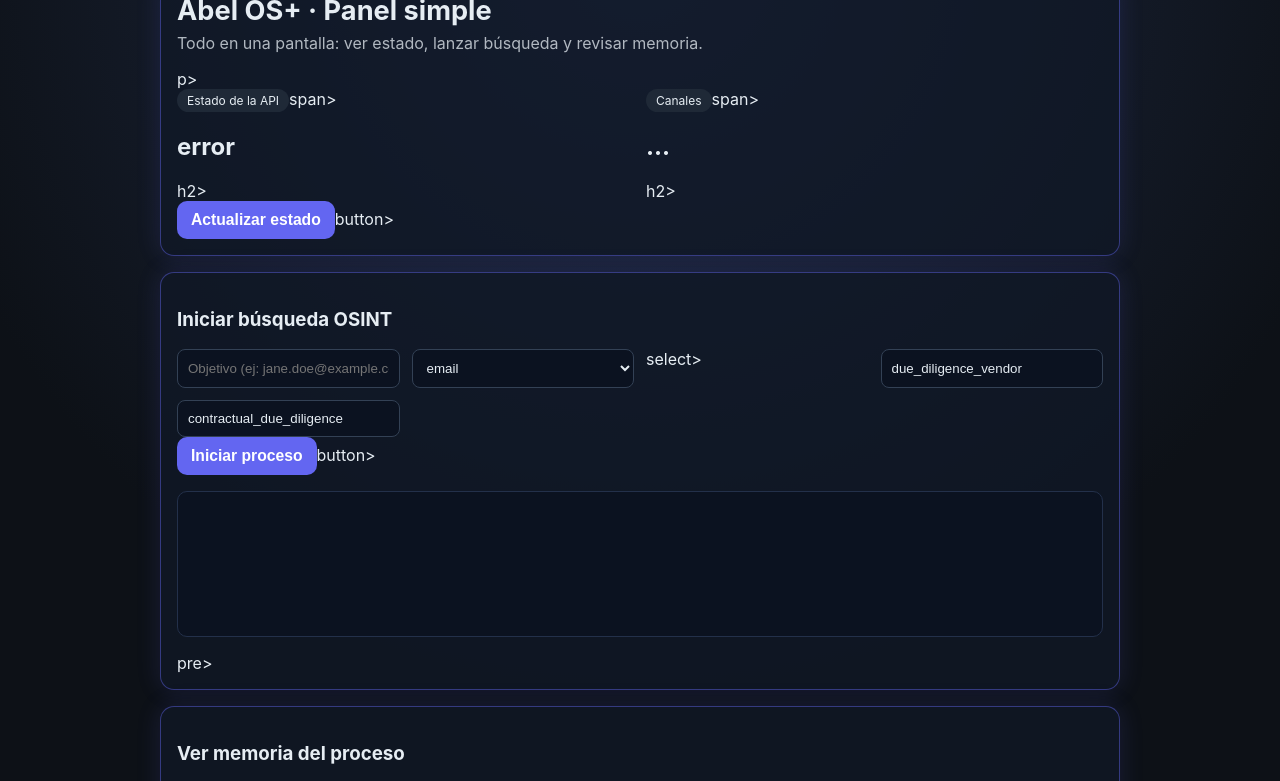
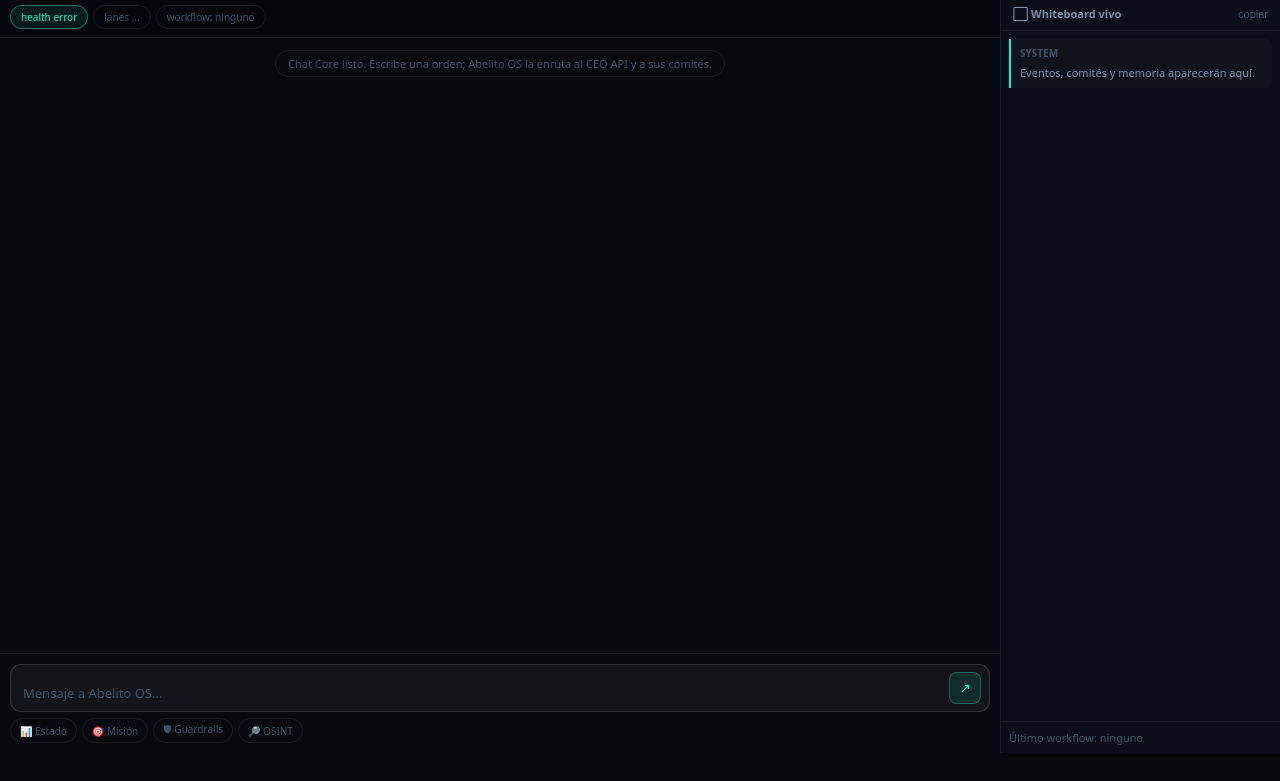
Before and after one commit to Merc98/Abelito-OS, a plain HTML site: page apps/ceo_api/dashboard/index.html in a window 1280 px wide. Shown: the part 47-828 px from the top of the page. After the commit the page ends 800 px from the top, so only its background shows below. Drawn offline with Linux system fonts and the light colour scheme; no server answers.

Commit message:
feat(dashboard): make Abelito OS chat-first

```diff
--- a/apps/ceo_api/dashboard/index.html
+++ b/apps/ceo_api/dashboard/index.html
@@ -1,160 +1,86 @@
 <!doctype html>
 <html lang="es">
 <head>
-      <meta charset="UTF-8" />
-      <meta name="viewport" content="width=device-width, initial-scale=1.0" />
-      <title>Abel OS+ Dashboard</title>
+  <meta charset="utf-8" />
+  <meta name="viewport" content="width=device-width,initial-scale=1" />
+  <title>Abelito OS · Chat</title>
   <style>
-          :root { color-scheme: dark; }
-          body {
-                  margin: 0;
-                  font-family: Inter, system-ui, -apple-system, Segoe UI, Roboto, sans-serif;
-                  background: radial-gradient(circle at top, #1f2a44 0%, #0d1117 55%);
-                  color: #e6edf3;
-                  font-size: 16px;
-          }
-          .wrap { max-width: 960px; margin: 0 auto; padding: 24px; }
-          .card {
-                  background: rgba(17, 24, 39, 0.75);
-                  border: 1px solid rgba(99, 102, 241, 0.45);
-                  border-radius: 14px;
-                  padding: 16px;
-                  margin-bottom: 16px;
-                  box-shadow: 0 0 24px rgba(99, 102, 241, 0.15);
-          }
-          h1 { margin: 0 0 6px; font-weight: 700; font-size: 1.7rem; }
-          .sub { opacity: 0.75; margin-top: 0; }
-          .grid { display: grid; grid-template-columns: repeat(auto-fit, minmax(220px, 1fr)); gap: 12px; }
-          button {
-                  background: #6366f1;
-                  border: 0;
-                  color: #fff;
-                  border-radius: 10px;
-                  padding: 10px 14px;
-                  cursor: pointer;
-                  font-weight: 600;
-                  font-size: 0.98rem;
-          }
-          input, select {
-                  width: 100%;
-                  box-sizing: border-box;
-                  background: #0b1220;
-                  color: #e6edf3;
-                  border: 1px solid #334155;
-                  border-radius: 8px;
-                  padding: 10px;
-          }
-          pre {
-                  background: #0b1220;
-                  border-radius: 10px;
-                  padding: 12px;
-                  overflow: auto;
-                  border: 1px solid #23304a;
-                  min-height: 120px;
-          }
-          .pill {
-                  display: inline-block;
-                  padding: 4px 10px;
-                  border-radius: 999px;
-                  font-size: 12px;
-                  background: #1f2937;
-          }
+    *{box-sizing:border-box;margin:0;padding:0}
+    :root{--bg:#07090f;--bg2:#0b0e1a;--bg3:#0f1220;--t:#d0dce8;--t2:#7a90a8;--t3:#3d5268;--ac:#00ffcc;--re:#ff4466;--am:#ffaa00;--bl:#4499ff;--gr:#00cc88;--pu:#bb77ff;--b:rgba(255,255,255,.07);--b2:rgba(255,255,255,.13)}
+    html,body{height:100%;overflow:hidden;background:var(--bg);color:var(--t);font-family:system-ui,-apple-system,sans-serif}
+    #shell{display:grid;grid-template-rows:44px 1fr;height:100vh}
+    #topbar{background:var(--bg2);border-bottom:1px solid var(--b);display:flex;align-items:center;padding:0 8px;gap:8px;overflow-x:auto}
+    .tb-logo{font-size:11px;font-weight:800;color:var(--ac);letter-spacing:.15em;padding:0 12px 0 4px;white-space:nowrap;border-right:1px solid var(--b)}
+    .tb-tab{display:flex;align-items:center;gap:7px;padding:0 14px;height:44px;border-right:1px solid var(--b);white-space:nowrap;font-size:12px;color:var(--t2);position:relative;user-select:none}
+    .tb-tab.on{background:var(--bg3);color:var(--t)}.tb-tab.on::after{content:'';position:absolute;bottom:0;left:0;right:0;height:2px;background:var(--ac)}
+    .tb-dot{width:8px;height:8px;border-radius:50%;flex-shrink:0}.spacer{flex:1}.status{font-size:11px;color:var(--t3)}
+    #main{display:grid;grid-template-columns:1fr 280px;overflow:hidden}
+    #chat-panel{display:flex;flex-direction:column;height:100%;background:var(--bg)}
+    #meta-bar{padding:8px 10px;border-bottom:1px solid var(--b);background:rgba(0,0,0,.2);display:flex;gap:5px;align-items:center;flex-wrap:wrap;flex-shrink:0}
+    .pill{padding:4px 10px;border-radius:20px;border:1px solid var(--b);font-size:10px;color:var(--t3);background:transparent;white-space:nowrap}.pill.on{border-color:rgba(0,255,204,.4);background:rgba(0,255,204,.08);color:var(--ac)}
+    #msgs{flex:1;overflow-y:auto;padding:12px;display:flex;flex-direction:column;gap:8px}#msgs::-webkit-scrollbar{width:3px}#msgs::-webkit-scrollbar-thumb{background:var(--t3);border-radius:2px}
+    .bbl{font-size:13px;line-height:1.75;max-width:88%;word-break:break-word;animation:fi .2s}.bbl-u{align-self:flex-end;background:rgba(255,255,255,.07);border:1px solid var(--b2);border-radius:12px 12px 3px 12px;padding:10px 13px}.bbl-a{align-self:flex-start;background:rgba(0,255,204,.06);border:1px solid rgba(0,255,204,.14);border-radius:12px 12px 12px 3px;padding:10px 13px;color:var(--t2);white-space:pre-wrap;max-width:96%}.bbl-sys{align-self:center;font-size:11px;color:var(--t3);border:1px solid var(--b);border-radius:20px;padding:3px 12px;text-align:center}.bbl-exec{align-self:flex-start;font-size:12px;color:var(--ac);border-left:2px solid var(--ac);padding:6px 10px;background:rgba(0,255,204,.04);border-radius:0 7px 7px 0;max-width:96%;white-space:pre-wrap}.bbl-hdr{font-size:10px;color:var(--t3);margin-bottom:4px;font-weight:700;letter-spacing:.05em}
+    .typing-ind{display:inline-flex;gap:4px;padding:3px 0}.typing-ind span{width:5px;height:5px;border-radius:50%;background:var(--t3);animation:ty 1.1s infinite}.typing-ind span:nth-child(2){animation-delay:.18s}.typing-ind span:nth-child(3){animation-delay:.36s}@keyframes ty{0%,60%,100%{transform:translateY(0)}30%{transform:translateY(-5px)}}
+    #send-bar{padding:10px;border-top:1px solid var(--b);flex-shrink:0}#send-row{display:flex;gap:7px;align-items:flex-end;background:rgba(255,255,255,.05);border:1px solid var(--b2);border-radius:11px;padding:7px 8px 7px 12px;transition:.18s}#send-row:focus-within{border-color:rgba(0,255,204,.3)}#msg-in{flex:1;background:transparent;border:none;color:var(--t);font-size:13px;resize:none;outline:none;max-height:90px;min-height:20px;font-family:inherit;line-height:1.6}#msg-in::placeholder{color:var(--t3)}#send-btn{width:32px;height:32px;border-radius:8px;background:rgba(0,255,204,.1);border:1px solid rgba(0,255,204,.3);color:var(--ac);font-size:14px;cursor:pointer;display:flex;align-items:center;justify-content:center;flex-shrink:0;transition:.13s}#send-btn:hover{background:rgba(0,255,204,.2)}
+    #cmd-row{margin-top:6px;display:flex;gap:5px;flex-wrap:wrap}.qcmd{font-size:10px;padding:3px 9px;border-radius:20px;border:1px solid var(--b);color:var(--t3);cursor:pointer;transition:.12s;background:transparent;font-family:inherit;white-space:nowrap}.qcmd:hover{border-color:var(--ac);color:var(--ac)}
+    #side{background:var(--bg2);border-left:1px solid var(--b);display:flex;flex-direction:column;overflow:hidden}.side-h{padding:9px 12px;border-bottom:1px solid var(--b);display:flex;align-items:center;justify-content:space-between;flex-shrink:0}.side-title{font-size:11px;font-weight:700;color:var(--t2)}#wb{flex:1;overflow-y:auto;padding:8px;display:flex;flex-direction:column;gap:5px}.wb-item{border-left:2px solid var(--ac);padding:6px 9px;font-size:11px;line-height:1.65;border-radius:0 6px 6px 0;background:rgba(255,255,255,.02);animation:fi .2s;color:var(--t2)}.wb-h{font-size:10px;color:var(--t3);margin-bottom:2px;font-weight:700}.smallbtn{background:none;border:none;color:var(--t3);cursor:pointer;font-size:11px}#wf-box{padding:8px;border-top:1px solid var(--b);font-size:11px;color:var(--t3)}
+    @keyframes fi{from{opacity:0;transform:translateY(4px)}}@media(max-width:760px){#main{grid-template-columns:1fr}#side{display:none}.tb-tab{padding:0 10px}.status{display:none}}
   </style>
 </head>
 <body>
-      <div class="wrap">
-            <div class="card">
-                    <h1>Abel OS+ · Panel simple</h1>
-                  <p class="sub">Todo en una pantalla: ver estado, lanzar búsqueda y revisar memoria.</p>p>
-                  <div class="grid">
-                          <div><span class="pill">Estado de la API</span>span><h2 id="health">...</h2>h2></div>
-                          <div><span class="pill">Canales</span>span><h2 id="lanes">...</h2>h2></div>
+<div id="shell">
+  <div id="topbar">
+    <div class="tb-logo">◈ ABELITO OS</div>
+    <div class="tb-tab on"><span class="tb-dot" style="background:var(--pu)"></span>Chat Core</div>
+    <div class="tb-tab"><span class="tb-dot" style="background:var(--bl)"></span>Comités</div>
+    <div class="tb-tab"><span class="tb-dot" style="background:var(--gr)"></span>Memoria</div>
+    <div class="spacer"></div>
+    <div class="status" id="api-status">API: conectando...</div>
   </div>
-                  <button id="refresh">Actualizar estado</button>button>
+  <div id="main">
+    <div id="chat-panel">
+      <div id="meta-bar">
+        <span class="pill on" id="p-health">health ...</span>
+        <span class="pill" id="p-lanes">lanes ...</span>
+        <span class="pill" id="p-wf">workflow: ninguno</span>
       </div>
-
-          <div class="card">
-                  <h3>Iniciar búsqueda OSINT</h3>
-                <div class="grid">
-                        <input id="target" placeholder="Objetivo (ej: jane.doe@example.com)" />
-                        <select id="targetType">
-                                  <option>email</option><option>username</option><option>domain</option>
-                                  <option>phone</option><option>plate</option><option>image</option>
-                        </select>select>
-                        <input id="purpose" placeholder="Motivo de búsqueda" value="due_diligence_vendor" />
-                        <input id="legal" placeholder="Base legal o consentimiento" value="contractual_due_diligence" />
+      <div id="msgs">
+        <div class="bbl bbl-sys">Chat Core listo. Escribe una orden; Abelito OS la enruta al CEO API y a sus comités.</div>
       </div>
-                <button id="start">Iniciar proceso</button>button>
-                <pre id="startOut"></pre>pre>
+      <div id="send-bar">
+        <div id="send-row">
+          <textarea id="msg-in" rows="1" placeholder="Mensaje a Abelito OS..." oninput="rsz(this)" onkeydown="kd(event)"></textarea>
+          <button id="send-btn" onclick="sendMsg()">↗</button>
         </div>
-
-          <div class="card">
-                <h3>Ver memoria del proceso</h3>
-                <input id="workflowId" placeholder="ID del proceso (workflow_id)" />
-                <button id="loadMem">Cargar memoria</button>button>
-                <pre id="memoryOut"></pre>pre>
+        <div id="cmd-row">
+          <button class="qcmd" onclick="qi('Dame estado del sistema, comités, lanes y memoria reciente')">📊 Estado</button>
+          <button class="qcmd" onclick="qi('Crea una misión coordinada y asígnala a los comités correctos: ')">🎯 Misión</button>
+          <button class="qcmd" onclick="qi('Revisa guardrails, riesgos y próximos pasos seguros para: ')">🛡 Guardrails</button>
+          <button class="qcmd" onclick="qi('Inicia flujo OSINT RECOMMEND_ONLY para un dominio público con base legal documentada')">🔎 OSINT</button>
         </div>
       </div>
-
+    </div>
+    <aside id="side">
+      <div class="side-h"><span class="side-title">⬜ Whiteboard vivo</span><button class="smallbtn" onclick="copyWb()">copiar</button></div>
+      <div id="wb"><div class="wb-item"><div class="wb-h">SYSTEM</div>Eventos, comités y memoria aparecerán aquí.</div></div>
+      <div id="wf-box">Último workflow: <span id="last-wf">ninguno</span></div>
+    </aside>
+  </div>
+</div>
 <script>
-          async function j(url, options) {
-                  const r = await fetch(url, options);
-                  const data = await r.json();
-                  if (!r.ok) throw new Error(JSON.stringify(data));
-                  return data;
-          }
-
-          async function refresh() {
-                  try {
-                            const health = await j('/health');
-                            const lanes = await j('/v1/lanes');
-                            document.getElementById('health').textContent = health.status;
-                            document.getElementById('lanes').textContent = Object.keys(lanes).length + ' canales';
-                  } catch (e) {
-                            document.getElementById('health').textContent = 'error';
-                  }
-          }
-
-          document.getElementById('refresh').onclick = refresh;
-
-          document.getElementById('start').onclick = async () => {
-                  const payload = {
-                            target: document.getElementById('target').value.trim(),
-                            target_type: document.getElementById('targetType').value,
-                            purpose: document.getElementById('purpose').value.trim(),
-                            consent_or_legal_basis: document.getElementById('legal').value.trim(),
-                            mode: 'RECOMMEND_ONLY'
-                  };
-                  try {
-                            const out = await j('/v1/osint/start', {
-                                        method: 'POST',
-                                        headers: { 'Content-Type': 'application/json' },
-                                        body: JSON.stringify(payload)
-                            });
-                            document.getElementById('startOut').textContent = JSON.stringify(out, null, 2);
-                            document.getElementById('workflowId').value = out.workflow_id;
-                  } catch (e) {
-                            document.getElementById('startOut').textContent = String(e);
-                  }
-          };
-
-          document.getElementById('loadMem').onclick = async () => {
-                  const wf = document.getElementById('workflowId').value.trim();
-                  if (!wf) return;
-                  try {
-                            const out = await j('/v1/memory/' + encodeURIComponent(wf));
-                            document.getElementById('memoryOut').textContent = JSON.stringify(out, null, 2);
-                  } catch (e) {
-                            document.getElementById('memoryOut').textContent = String(e);
-                  }
-          };
-
-          refresh();
+let lastWorkflow=null;
+async function j(url,options){const r=await fetch(url,options);const data=await r.json();if(!r.ok)throw new Error(JSON.stringify(data));return data;}
+async function refresh(){try{const h=await j('/health');const lanes=await j('/v1/lanes');document.getElementById('api-status').textContent='API: '+h.status;document.getElementById('p-health').textContent='health '+h.status;document.getElementById('p-lanes').textContent=Object.keys(lanes).length+' lanes';}catch(e){document.getElementById('api-status').textContent='API: error';document.getElementById('p-health').textContent='health error';}}
+function committeeFor(text){const t=text.toLowerCase();if(/osint|buscar|investigar|dominio|email|usuario/.test(t))return ['intelligence',['osint-orchestrator','memory-curator','guardrails']];if(/apk|android|móvil|telefono|build|deploy/.test(t))return ['mobile',['android-builder','release-runner','device-bridge']];if(/seguridad|guardrail|legal|riesgo|policy/.test(t))return ['security',['policy-checker','audit-logger']];if(/fix|bug|código|codigo|refactor|test/.test(t))return ['engineering',['coder','reviewer','test-runner']];return ['operations',['router','generalist','memory-curator']];}
+async function sendMsg(){const inp=document.getElementById('msg-in');const val=inp.value.trim();if(!val)return;inp.value='';inp.style.height='auto';addMsg(val,'user');const [committee,agents]=committeeFor(val);addExec('→ Comité estimado: '+committee+'\n→ Agentes: '+agents.join(', '));const typ=document.createElement('div');typ.className='bbl bbl-a';typ.innerHTML='<div class="typing-ind"><span></span><span></span><span></span></div>';document.getElementById('msgs').appendChild(typ);scrollMsgs();try{const out=await j('/v1/message',{method:'POST',headers:{'Content-Type':'application/json'},body:JSON.stringify({user_id:'mobile-chat',text:val,channel:'dashboard-chat'})});typ.remove();lastWorkflow=out.workflow_id;document.getElementById('last-wf').textContent=lastWorkflow;document.getElementById('p-wf').textContent='workflow: '+lastWorkflow;addMsg((out.detail||'Workflow aceptado')+'\n\nworkflow_id: '+out.workflow_id+'\nstatus: '+out.status,'ai');addWb('var(--pu)','CEO API','Aceptado: '+out.workflow_id+' · '+out.status);pollWorkflow(out.workflow_id,0);}catch(e){typ.remove();addMsg('Error hablando con CEO API: '+e.message,'sys');addWb('var(--re)','ERROR',e.message);}}
+async function pollWorkflow(id,n){if(!id||n>10)return;try{const mem=await j('/v1/memory/'+encodeURIComponent(id));addWb('var(--gr)','MEMORY',JSON.stringify(mem).slice(0,240));const txt=JSON.stringify(mem);if(!/COMPLETED|FAILED|ERROR/.test(txt))setTimeout(()=>pollWorkflow(id,n+1),2000);}catch(e){if(n<3)setTimeout(()=>pollWorkflow(id,n+1),2000);}}
+function addMsg(text,role){const c=document.getElementById('msgs');const d=document.createElement('div');if(role==='user'){d.className='bbl bbl-u';d.textContent=text;}else if(role==='sys'){d.className='bbl bbl-sys';d.textContent=text;}else{d.className='bbl bbl-a';const h=document.createElement('div');h.className='bbl-hdr';h.textContent='ABELITO OS';d.appendChild(h);const t=document.createElement('div');t.textContent=text;d.appendChild(t);}c.appendChild(d);scrollMsgs();}
+function addExec(t){const c=document.getElementById('msgs');const d=document.createElement('div');d.className='bbl bbl-exec';d.textContent=t;c.appendChild(d);scrollMsgs();}
+function addWb(color,agent,text){const wb=document.getElementById('wb');const d=document.createElement('div');d.className='wb-item';d.style.borderLeftColor=color;d.innerHTML='<div class="wb-h">'+agent+' · '+new Date().toLocaleTimeString('en-US',{hour12:false,hour:'2-digit',minute:'2-digit',second:'2-digit'})+'</div>'+escapeHtml(text);wb.appendChild(d);wb.scrollTop=9999;}
+function escapeHtml(s){return String(s).replace(/[&<>"]/g,m=>({'&':'&amp;','<':'&lt;','>':'&gt;','"':'&quot;'}[m]));}
+function copyWb(){navigator.clipboard?.writeText(document.getElementById('wb').innerText).then(()=>addMsg('Whiteboard copiada','sys'));}
+function qi(t){const i=document.getElementById('msg-in');i.value=t;i.focus();rsz(i);}function rsz(t){t.style.height='auto';t.style.height=Math.min(t.scrollHeight,90)+'px';}function kd(e){if(e.key==='Enter'&&!e.shiftKey){e.preventDefault();sendMsg();}}function scrollMsgs(){const c=document.getElementById('msgs');c.scrollTop=9999;}
+refresh();setInterval(refresh,15000);
 </script>
 </body>
-</html>html>
-    </script></option></option></h3>
-          </div></div></h1>
-  </body>
-    </style></title>
-  </head>
+</html>
```
Lines whose indentation alone changed are shown as unchanged.
